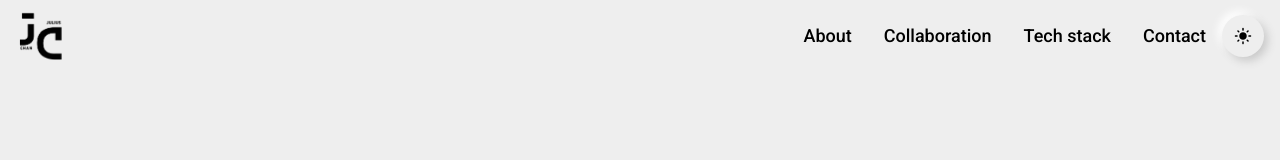
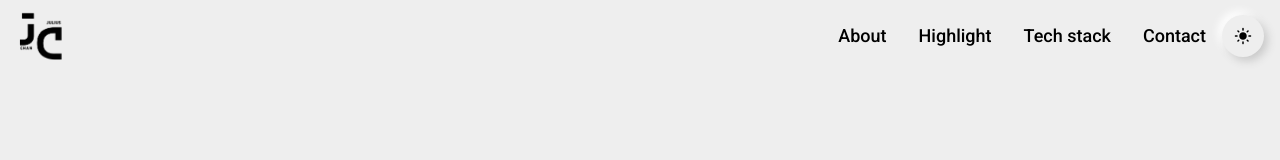
Before and after one commit to juliusmari/personal-website, a React (Vite) app: page / in a window 1280 px wide. Shown: the top 160 px of the page. Built offline with nearby package versions, Linux system fonts and the light colour scheme.

Commit message:
feat: Update highlights

```diff
--- a/src/components/NavBar.tsx
+++ b/src/components/NavBar.tsx
@@ -16,7 +16,7 @@ const NavBar = () => {
 
   const navLinks = [
     { label: "About", link: "about", id: "2" },
-    { label: "Collaboration", link: "collaboration", id: "3" },
+    { label: "Highlight", link: "collaboration", id: "3" },
     { label: "Tech stack", link: "experience", id: "4" },
     { label: "Contact", link: "contact", id: "5" },
   ];
```
